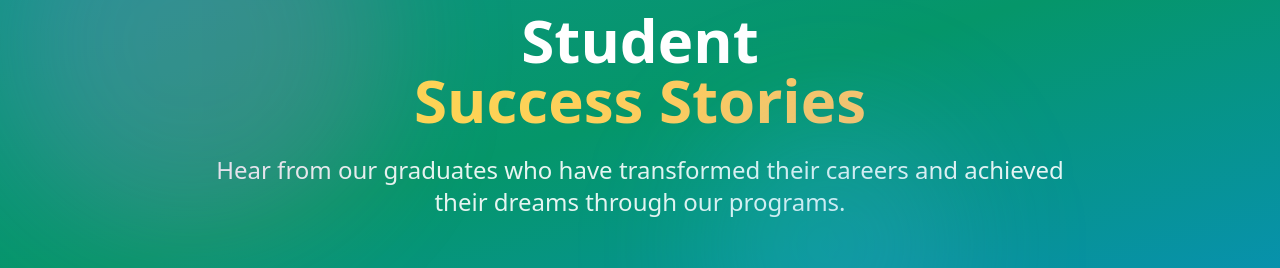
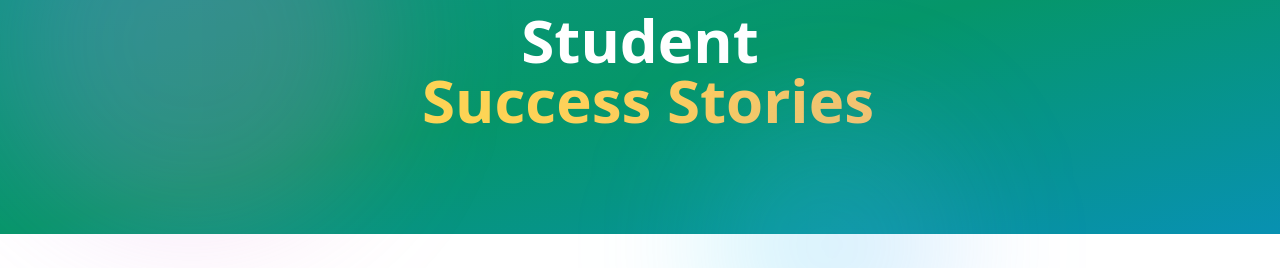
Before and after one commit to Wolferlk/Veritas-International-Uni, a React (Vite) app in the folder Frontend/: page /testimonials in a window 1280 px wide. Shown: the part 150-418 px from the top of the page. Built offline with nearby package versions, Linux system fonts and the light colour scheme.

Commit message:
testimonials fix

```diff
--- a/Frontend/src/pages/StudentTestimonials/StudentTestimonials.tsx
+++ b/Frontend/src/pages/StudentTestimonials/StudentTestimonials.tsx
@@ -122,14 +122,11 @@ export const StudentTestimonials = (): JSX.Element => {
           >
             <h1 className="text-5xl md:text-6xl font-bold mb-6">
               Student
-              <span className="block bg-gradient-to-r from-yellow-300 to-orange-300 bg-clip-text text-transparent">
+              <span className="block ml-4 bg-gradient-to-r from-yellow-300 to-orange-300 bg-clip-text text-transparent">
                 Success Stories
               </span>
             </h1>
-            <p className="text-xl md:text-2xl text-white/90 leading-relaxed">
-              Hear from our graduates who have transformed their careers and
-              achieved their dreams through our programs.
-            </p>
+
           </motion.div>
         </div>
       </section>
@@ -166,8 +163,7 @@ export const StudentTestimonials = (): JSX.Element => {
               <motion.button
                 key={category}
                 onClick={() => setSelectedCategory(category)}
-                className={`px-6 py-2 rounded-full font-medium transition-all duration-200 ${
-                  selectedCategory === category
+                className={`px-6 py-2 rounded-full font-medium transition-all duration-200 ${selectedCategory === category
                   ? "bg-teal-600 text-white shadow-lg"
                   : "bg-white text-gray-700 hover:bg-gray-100 shadow"
                   }`}
@@ -222,8 +218,7 @@ export const StudentTestimonials = (): JSX.Element => {
                           {[...Array(5)].map((_, i) => (
                             <StarIcon
                               key={i}
-                              className={`w-5 h-5 ${
-                                i < (filteredTestimonials[currentIndex]?.rating || 0)
+                              className={`w-5 h-5 ${i < (filteredTestimonials[currentIndex]?.rating || 0)
                                 ? "text-yellow-400 fill-current"
                                 : "text-gray-300"
                                 }`}
@@ -263,8 +258,7 @@ export const StudentTestimonials = (): JSX.Element => {
                   <button
                     key={index}
                     onClick={() => setCurrentIndex(index)}
-                    className={`w-3 h-3 rounded-full transition-all duration-200 ${
-                      index === currentIndex ? "bg-teal-600" : "bg-gray-300"
+                    className={`w-3 h-3 rounded-full transition-all duration-200 ${index === currentIndex ? "bg-teal-600" : "bg-gray-300"
                       }`}
                   />
                 ))}
@@ -328,8 +322,7 @@ export const StudentTestimonials = (): JSX.Element => {
                       {[...Array(5)].map((_, i) => (
                         <StarIcon
                           key={i}
-                          className={`w-4 h-4 ${
-                            i < testimonial.rating
+                          className={`w-4 h-4 ${i < testimonial.rating
                             ? "text-yellow-400 fill-current"
                             : "text-gray-300"
                             }`}
```
Lines whose indentation alone changed are shown as unchanged.
